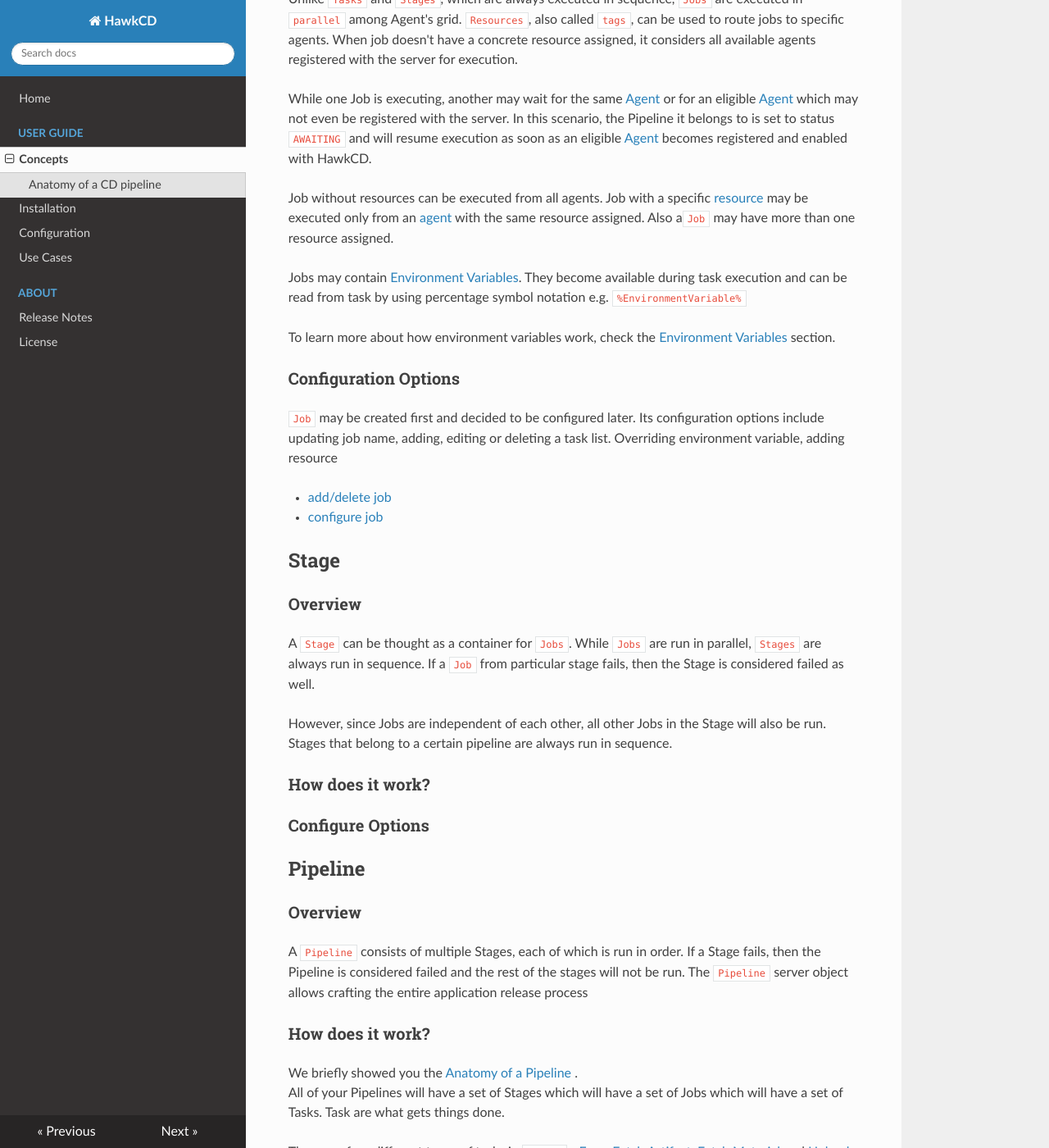
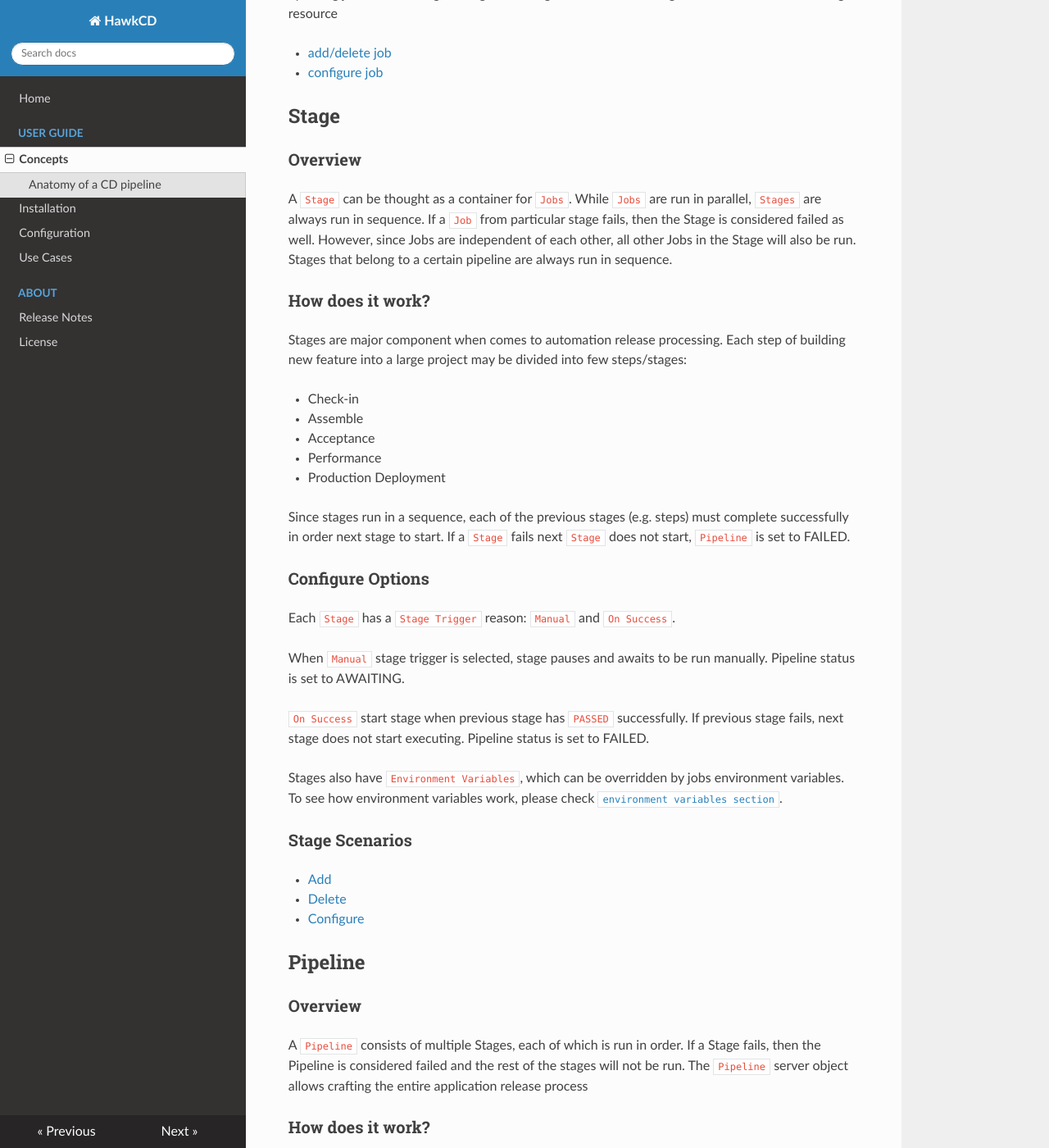
Before and after one commit to rndsolutions/docs.hawkcd.io, an MkDocs documentation site: the page built from docs/concepts/index.md, in a window 1280 px wide and 1400 px high, scrolled down 5881 px. Shown: the whole window at 82% size. Built offline with MkDocs 1.6.1, drawn with Linux system fonts in a browser that asks for light colours; nearby versions of some CDN libraries; old or Windows-style settings are respelled for this version of MkDocs; part of the change alters nothing that is shown; some of the changed text lies outside the part shown.

Commit message:
written Stage concept.

```diff
--- a/docs/concepts/index.md
+++ b/docs/concepts/index.md
@@ -77,9 +77,9 @@ The ``Exec Task`` provides two configuration options:
 
 ### Exec Tasks Scenarios
 
-* [Add ](/configuration/#add-delete-exec-task)
-* [Delete ](/configuration/#delete-exec-task)
-* [Configure](/configuration/#configure-exec-task)
+* [Add ](/configuration/#add-task)
+* [Delete ](/configuration/#delete-task)
+* [Configure](/configuration/#configure-task)
 
 
 Fetch Material
@@ -151,35 +151,15 @@ The ``Upload Artifact`` task provides one configuration option - ``Run If Condit
 
 
 
-Fetch Artifact
+Fetch Artifacts
 ---------------
 
 ### Overview
-The ``Fetch Artifact`` task allows users to download artifacts from the server repository into a ``HawkCD`` agent sandbox.
+The ``Fetch Artifacts`` task allows users to download artifacts from the server repository into a ``HawkCD`` agent sandbox.
 
 ### How does it work?
-``Fetch Artifact`` downloads artifact from ``Server`` to agent sandbox.
-The fetch artifacts contains the following attributes: ``Pipeline``, ``Run``, ``Source`` and ``Destination``.
-
-* ``Pipeline`` - Which pipeline.
-* ``Run`` - Which pipeline run.
-* ``Source``  - Path to ``Artifact``.
-* ``Destination`` - Path to server destination where artifacts to be stored (optional).
 
 ### Configuration options
-The ``Fetch Artifact`` task provides one configuration option - ``Run If Condition``
-
- ``Run If Condition`` - runs under three different scenarios: ``Passed``, ``Failed`` and ``Any``.
- If option ``Passed`` (default) is chosen, the execution of the current task will be continued only in case the previous task completed successfully - ``Passed``
- If the option ``Failed`` is chosen it will be run only in case the previous task is marked as ``Failed``.
- A task set to ``Any`` will always run, regardless of previous task status (``Passed`` | ``Failed``).
-
-### Fetch Artifact Tasks Scenarios
-
-* [Add ](/configuration/#)
-* [Delete ](/configuration/#)
-* [Configure](/configuration/#)
-
 
 
 Job
@@ -214,15 +194,41 @@ Stage
 -------
 ### Overview
 A ``Stage`` can be thought as a container for ``Jobs``. While ``Jobs`` are run in parallel, ``Stages`` are always run in sequence. If a ``Job`` from particular stage fails, then the Stage is considered failed as well.
-
 However, since Jobs are independent of each other, all other Jobs in the Stage will also be run. Stages that belong to a certain pipeline are always run in sequence.
 
 ### How does it work?
+Stages are major component when comes to automation release processing. Each step of building new feature into a large project
+may be divided into few steps/stages:
+
+* Check-in
+* Assemble
+* Acceptance
+* Performance
+* Production Deployment
+
+Since stages run in a sequence, each of the previous stages (e.g. steps) must complete successfully
+in order next stage to start. If a ``Stage`` fails next ``Stage`` does not start, ``Pipeline`` is set to FAILED.
+
+### Configure Options
+
+Each `Stage` has a ``Stage Trigger`` reason: ``Manual`` and ``On Success``.
+
+When ``Manual`` stage  trigger is selected, stage pauses and awaits to be run manually. Pipeline status is set to AWAITING.
+
+``On Success`` start stage when previous stage has ``PASSED`` successfully. If previous stage fails, next stage does not start executing.
+Pipeline status is set to FAILED.
+
+Stages also have ``Environment Variables``, which can be overridden by jobs environment variables. To see how environment variables work, please
+check [``environment variables section``](/concepts/#environment-variables).
 
 
+### Stage Scenarios
+
+* [Add ](/configuration/#add-stage)
+* [Delete ](/configuration/#delete-stage)
+* [Configure](/configuration/#configure-stage)
 
 
-### Configure Options
 
 
 
@@ -263,9 +269,9 @@ Click <a href="/configuration/#configure-pipeline"> Configure Pipeline </a> to s
 <br />
 <br />
 
-### Pipeline Scenarios
-<a href ="/configuration#create-a-pipeline"> Add new Pipeline </a>
-<a href ="/configuration/#configure-pipeline"> Configure Pipeline </a>
+### Pipekub
+> <a href ="/configuration#create-a-pipeline"> Add new Pipeline </a> <br />
+<a href ="/configuration/#configure-pipeline"> Configure Pipeline </a> <br />
 <a href ="#"> Delete Pipeline </a>
 
 <br />
```
